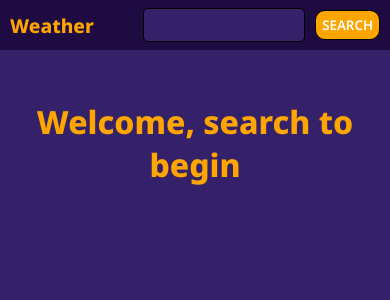
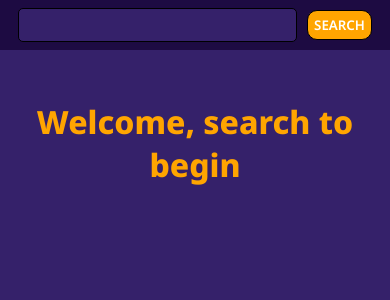
Before and after one commit to maziogra/weather-app, a React (Vite) app: page / in a window 390 px wide. Shown: the top 300 px of the page. Built offline with nearby package versions, Linux system fonts and the light colour scheme.

Commit message:
Add "smartphone version"

```diff
--- a/src/app.css
+++ b/src/app.css
@@ -18,7 +18,7 @@ body {
 }
 
 .searchElement {
-    width: 80%;
+    width: 80vw;
     height: 20px;
     margin-top: 5px;
     padding: 10px;
@@ -137,3 +137,22 @@ nav>div>button {
     color: orange;
     border-radius: 10px;
 }
+
+
+@media only screen and (max-width: 500px) {
+    nav>span {
+        display: none;
+    }
+
+    nav {
+        justify-content: center;
+    }
+
+    nav>div>input {
+        width: 70vw;
+    }
+
+    .searchElement {
+        padding: 20px
+    }
+}
```
